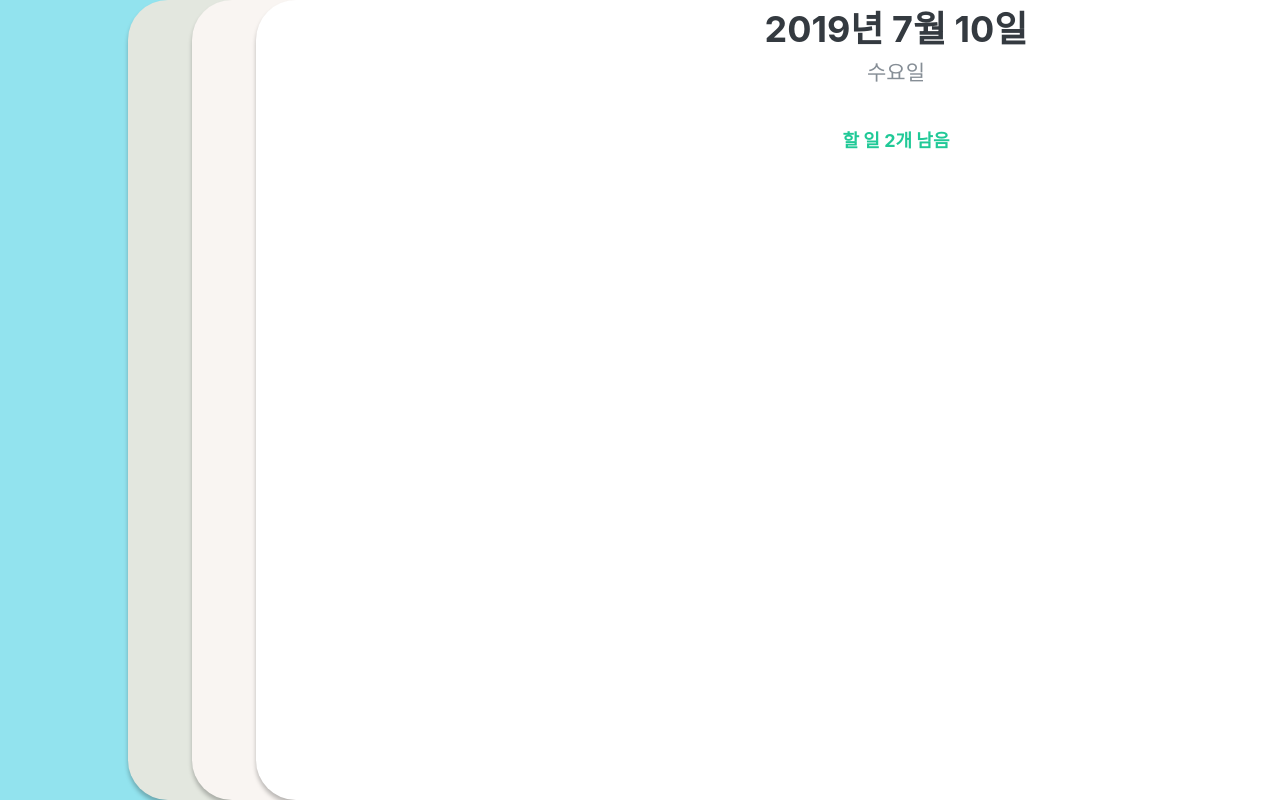
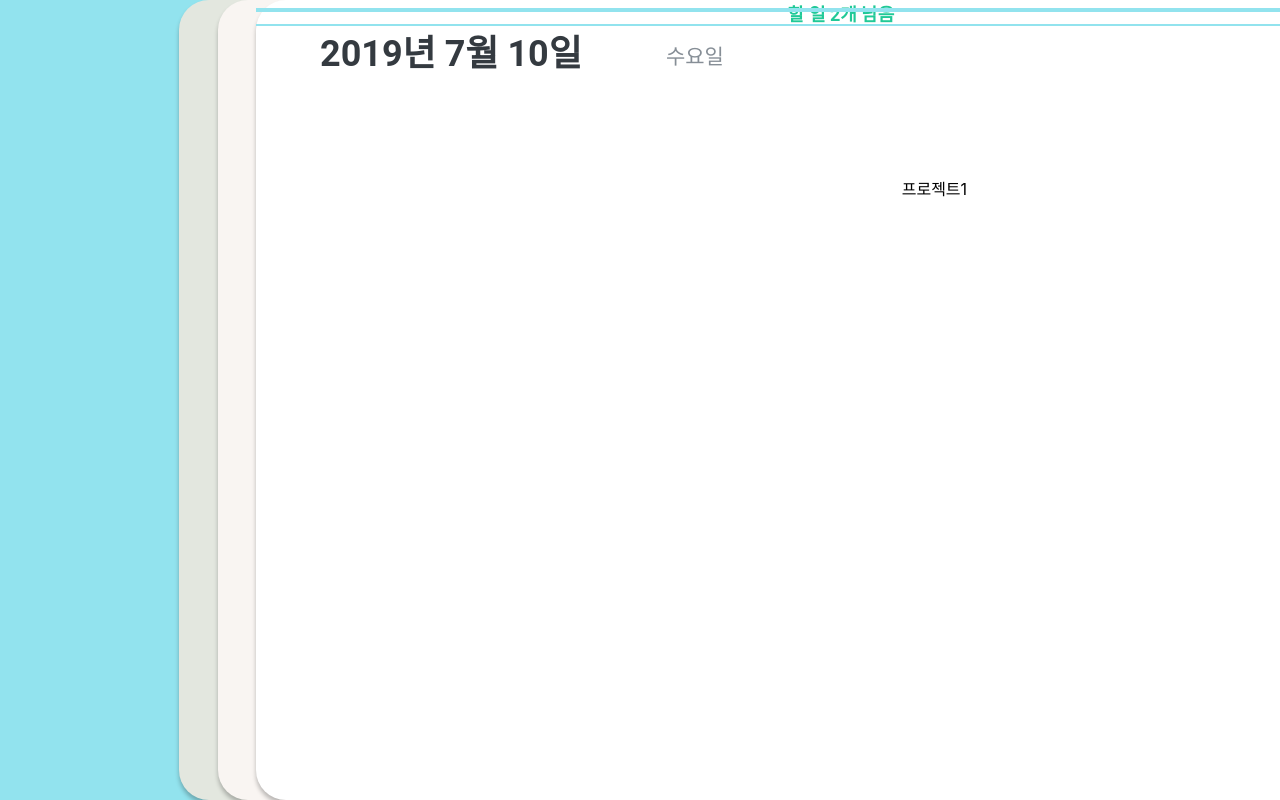
Before and after one commit to LATIsi/todo_list, a React (Create React App) app: page / in a window 1280 px wide. Built offline with nearby package versions, Linux system fonts and the light colour scheme.

Commit message:
css_second

```diff
--- a/src/App.js
+++ b/src/App.js
@@ -1,8 +1,8 @@
 //import logo from './logo.svg';
 import './App.css';
 import Main from './component/Main';
-import MainHead from './component/MainHead';
 import './style/Background_style.css';
+import './style/Line_style.css';
 
 
 function App() {
@@ -10,9 +10,7 @@ function App() {
     <div className="App">
     <div className="bg1"/>
     <div className="bg2"/>
-      <Main>
-        <MainHead></MainHead>
-      </Main>
+    <Main/>
     </div>
   );
 }
--- /dev/null
+++ b/src/component/List.js
@@ -0,0 +1,13 @@
+import React from 'react';
+import '../style/Background_style.css';
+
+
+function List() {
+  return (
+      <div className="list">
+               프로젝트1
+      </div>
+  );
+}
+
+export default List;
--- a/src/component/Main.js
+++ b/src/component/Main.js
@@ -1,13 +1,15 @@
 import React from 'react';
 import '../style/Background_style.css';
+import List from './List';
+import MainHead from './MainHead';
 
-function Main({ children }) {
+function Main() {
 
-  return (
-    <div>
+  return ( <div className="main_ground">
+  <MainHead/>
+  <List/>
 
-    <div className="main_ground">{children}</div>
-    </div>);
+  </div>);
 }
 
 export default Main;
--- a/src/component/MainHead.js
+++ b/src/component/MainHead.js
@@ -1,12 +1,16 @@
 import React from 'react';
+import '../style/Background_style.css';
+import '../style/Line_style.css';
 
 function MainHead() {
   return (
-    <div>
+    <div className="header">
       <h1>2019년 7월 10일</h1>
       <div className="day">수요일</div>
       <div className="tasks-left">할 일 2개 남음</div>
-    </div>
+      <hr className="Line1"/>
+      <hr className="Line2"/>
+      </div>
   );
 }
 
--- a/src/style/Background_style.css
+++ b/src/style/Background_style.css
@@ -1,28 +1,28 @@
 
 .bg1 {
-  position: absolute;
+  position: relative;
   width: 50vw;
   height: 100vh;
-  left: 10vw;
+  left: 14vw;
   top: 0px;
   background: #E3E7DF;
   box-shadow: 0px 4px 4px rgba(0, 0, 0, 0.25);
-  border-radius: 40px;
+  border-radius: 30px;
 }
 
 .bg2 {
   position: absolute;
   width: 50vw;
   height: 100vh;
-  left: 15vw;
+  left: 17vw;
   top: 0px;
   background: #F9F5F2;
   box-shadow: 0px 4px 4px rgba(0, 0, 0, 0.25);
-  border-radius: 40px;
+  border-radius: 30px;
 }
 
 .main_ground {
-  position: relative;
+  position: absolute;
   width: 100%;
   height: 100vh;
   left: 20vw;
@@ -30,25 +30,48 @@
   box-sizing:border-box;
   background: #FFFFFF;
   box-shadow: 0px 4px 4px rgba(0, 0, 0, 0.25);
-  border-radius: 40px;
+  border-radius: 30px;
 
 }
 
-
-
   h1 {
-    margin: 0;
+    position: relative;
     font-size: 36px;
     color: #343a40;
+    padding-left: 5vw;
   }
   .day {
-    margin-top: 4px;
     color: #868e96;
     font-size: 21px;
+    margin-left:20px;
+    margin-top:5vh;
+    padding-left: 5vw;
   }
+
   .tasks-left {
     color: #20c997;
     font-size: 18px;
-    margin-top: 40px;
     font-weight: bold;
+    position: relative;
+    padding-left: 5vw;
   }
+
+
+  .header{
+    position: relative;
+    width: 100%;
+    height: 20vh;
+    font-family: Roboto;
+    font-style: normal;
+    display: flex;
+    align-items: flex-start;
+    color: #000000;
+  }
+  .list{
+    top:6vh;
+    flex: 1;
+    width: 100%;
+    height: 100%;
+    padding: 2vh 3vw;
+    overflow-y: auto;
+  }
--- /dev/null
+++ b/src/style/Line_style.css
@@ -0,0 +1,13 @@
+.Line1 {
+    position: absolute;
+    width: 100%;
+    height: 0px;
+    border: 2px solid #92E3EE;
+  }
+  .Line2 {
+    position: absolute;
+    width: 100%;
+    height: 0px;
+    margin-top: 3vh;
+    border: 1px solid #92E3EE;
+  }
```
